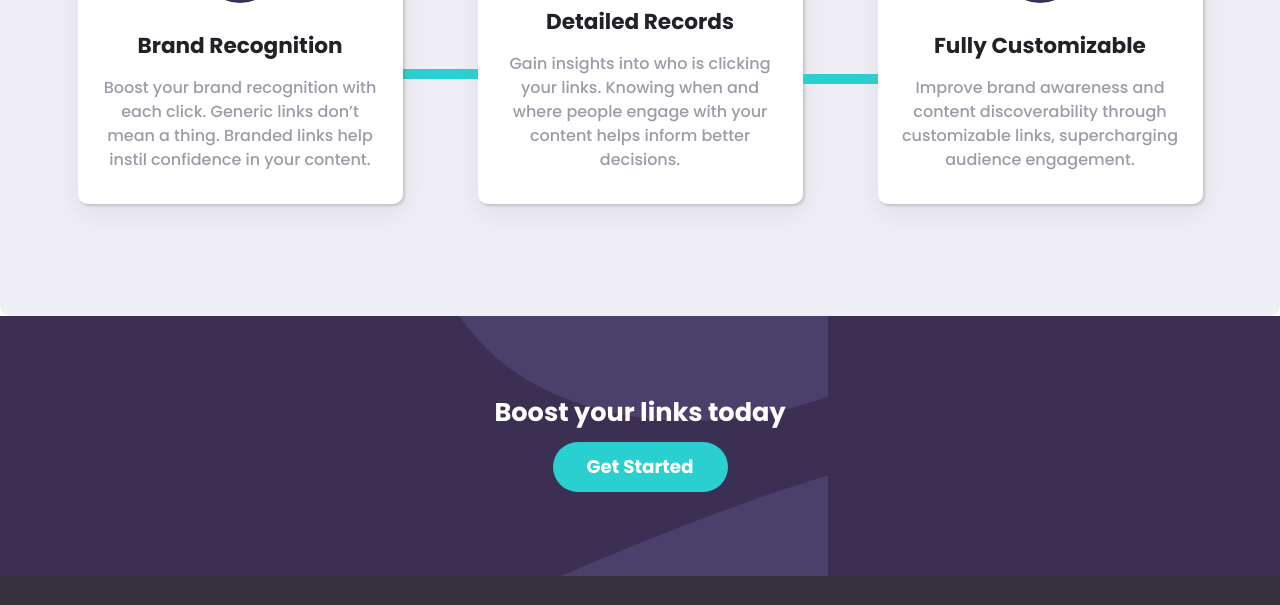
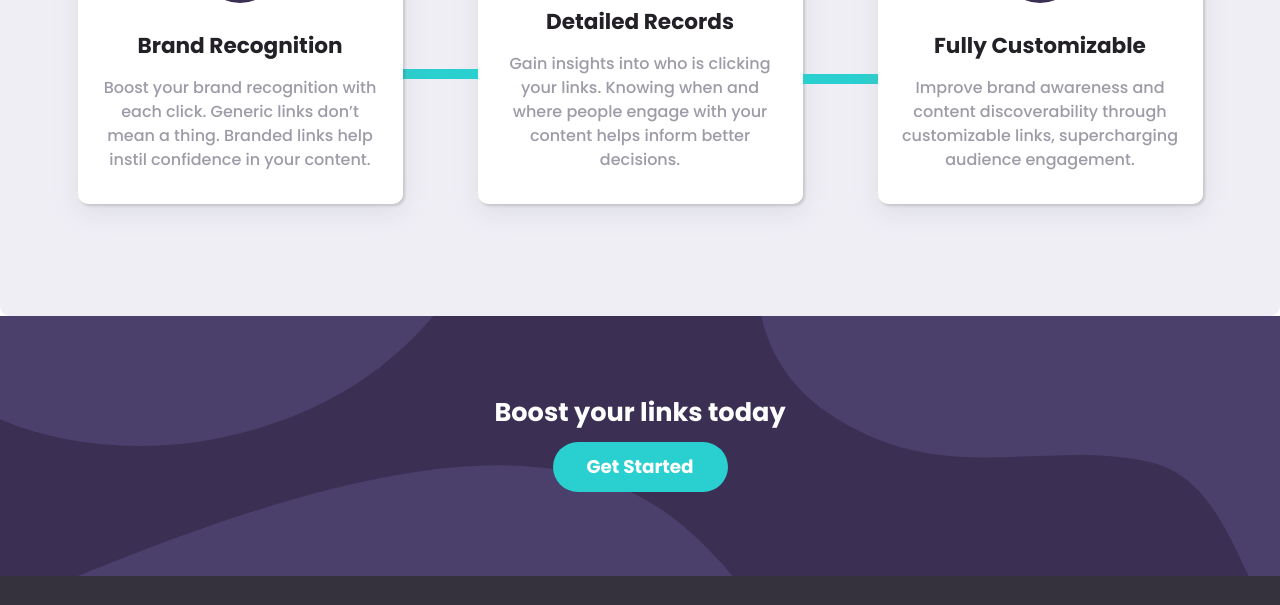
Before and after one commit to pedrodruviaro/url--shortener-projectReact, a plain HTML site: page index.html in a window 1280 px wide. Shown: the part 1103-1708 px from the top of the page. Drawn offline with Linux system fonts and the light colour scheme.

Commit message:
Corrigin background

```diff
--- a/css/boost.css
+++ b/css/boost.css
@@ -14,3 +14,10 @@
     color: var(--fc-light);
     font-weight: 600;
 }
+
+@media (min-width: 1000px) {
+    .boost {
+        background-image: url(../images/bg-boost-desktop.svg);
+        background-size: cover;
+    }
+}
```
